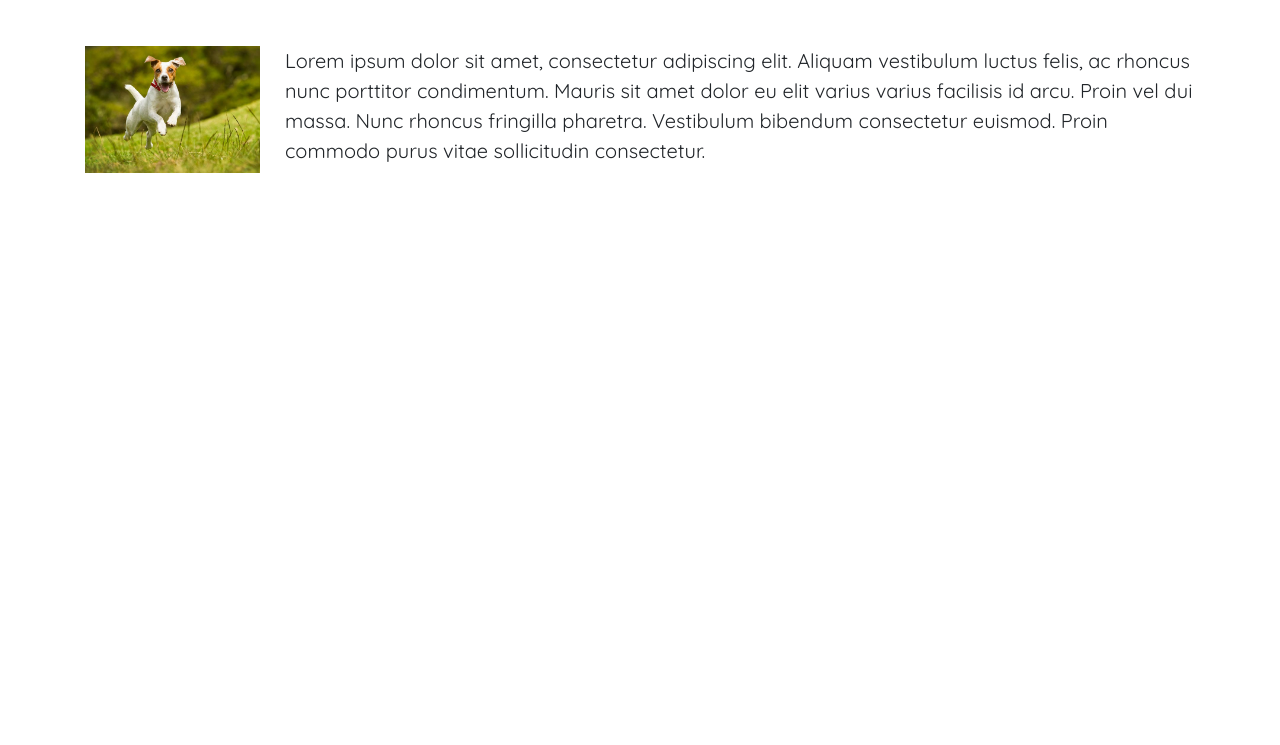
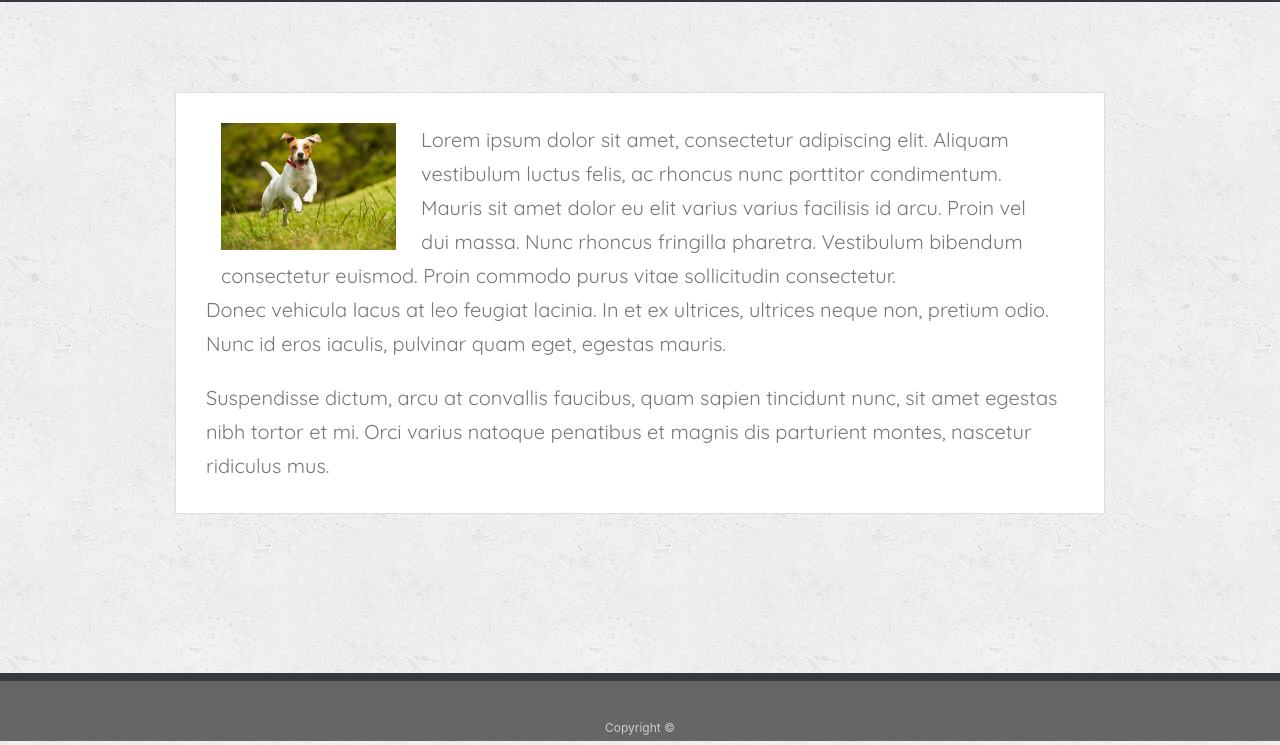
Before and after one commit to rgonz166/Bootstrap-Portfolio, a plain HTML site: page index.html in a window 1280 px wide. Shown: the part 80-825 px from the top of the page. Before the commit the page ends 800 px from the top, so only its background shows below. Drawn offline with nearby package versions, Linux system fonts and the light colour scheme.

Commit message:
added footer and styled css to comform to window

```diff
--- a/assets/css/style.css
+++ b/assets/css/style.css
@@ -19,5 +19,49 @@
 }
 p {
     font-family: 'Quicksand', sans-serif;
-
+    display: block;
+    margin-right: auto;
+    margin-left: auto;
 }
+body {
+    line-height: 34px;
+    color: #777777;
+    /* Background image */
+    background: url("../images/concrete_seamless.png");
+}
+.container {
+    width: 100%;
+    max-width: 960px;
+    margin: 0 auto;
+    clear: both;
+}
+h1,h2,h3,p {
+margin-bottom: 20px;
+}
+p:last-child {
+    margin-bottom: 0;
+}
+.main-section {
+    float: left;
+    width: 100%;
+    max-width: 960px;
+    padding: 30px;
+    margin: 40px 0;
+    background: #ffffff;
+    border: 1px solid #dddddd;
+}
+footer {
+    padding: 30px 0;
+    clear: both;
+    font-size: 12px;
+    color: #ffffff;
+    color: #cccccc;
+    text-align: center;
+    background: #666666;
+    border-top: 8px solid #343a40;
+    height: 50px;
+}
+#main-container {
+    padding-top: 50px;
+    min-height: calc(100vh - 129px);
+}
--- a/index.html
+++ b/index.html
@@ -6,8 +6,8 @@
         <!-- Bootstrap here -->
         <link rel="stylesheet" href="https://stackpath.bootstrapcdn.com/bootstrap/4.3.1/css/bootstrap.min.css" integrity="sha384-ggOyR0iXCbMQv3Xipma34MD+dH/1fQ784/j6cY/iJTQUOhcWr7x9JvoRxT2MZw1T" crossorigin="anonymous">
         <script src="https://code.jquery.com/jquery-3.3.1.slim.min.js" integrity="sha384-q8i/X+965DzO0rT7abK41JStQIAqVgRVzpbzo5smXKp4YfRvH+8abtTE1Pi6jizo" crossorigin="anonymous"></script>
-<script src="https://cdnjs.cloudflare.com/ajax/libs/popper.js/1.14.7/umd/popper.min.js" integrity="sha384-UO2eT0CpHqdSJQ6hJty5KVphtPhzWj9WO1clHTMGa3JDZwrnQq4sF86dIHNDz0W1" crossorigin="anonymous"></script>
-<script src="https://stackpath.bootstrapcdn.com/bootstrap/4.3.1/js/bootstrap.min.js" integrity="sha384-JjSmVgyd0p3pXB1rRibZUAYoIIy6OrQ6VrjIEaFf/nJGzIxFDsf4x0xIM+B07jRM" crossorigin="anonymous"></script>
+        <script src="https://cdnjs.cloudflare.com/ajax/libs/popper.js/1.14.7/umd/popper.min.js" integrity="sha384-UO2eT0CpHqdSJQ6hJty5KVphtPhzWj9WO1clHTMGa3JDZwrnQq4sF86dIHNDz0W1" crossorigin="anonymous"></script>
+        <script src="https://stackpath.bootstrapcdn.com/bootstrap/4.3.1/js/bootstrap.min.js" integrity="sha384-JjSmVgyd0p3pXB1rRibZUAYoIIy6OrQ6VrjIEaFf/nJGzIxFDsf4x0xIM+B07jRM" crossorigin="anonymous"></script>
         <!-- other css here -->
         <link href="https://fonts.googleapis.com/css?family=Quicksand&display=swap" rel="stylesheet">
         <link href="assets/css/style.css" rel="stylesheet">
@@ -46,11 +46,14 @@
                         </div>
                         <p>Lorem ipsum dolor sit amet, consectetur adipiscing elit. Aliquam vestibulum luctus felis, ac rhoncus nunc porttitor condimentum. Mauris sit amet dolor eu elit varius varius facilisis id arcu. Proin vel dui massa. Nunc rhoncus fringilla pharetra. Vestibulum bibendum consectetur euismod. Proin commodo purus vitae sollicitudin consectetur.</p>
                     </div>
-                    <!-- <p>Donec vehicula lacus at leo feugiat lacinia. In et ex ultrices, ultrices neque non, pretium odio. Nunc id eros iaculis, pulvinar quam eget, egestas mauris.</p> -->
-              <!--  -->
-                    <!-- <p>Suspendisse dictum, arcu at convallis faucibus, quam sapien tincidunt nunc, sit amet egestas nibh tortor et mi. Orci varius natoque penatibus et magnis dis parturient montes, nascetur ridiculus mus.</p> -->
-
+                    <p>Donec vehicula lacus at leo feugiat lacinia. In et ex ultrices, ultrices neque non, pretium odio. Nunc id eros iaculis, pulvinar quam eget, egestas mauris.</p>
+                    <p>Suspendisse dictum, arcu at convallis faucibus, quam sapien tincidunt nunc, sit amet egestas nibh tortor et mi. Orci varius natoque penatibus et magnis dis parturient montes, nascetur ridiculus mus.</p>
             </section>
         </div>
+        <footer>
+            <div class="container">
+                Copyright &copy;
+            </div>
+        </footer>
     </body>
 </html>
```
